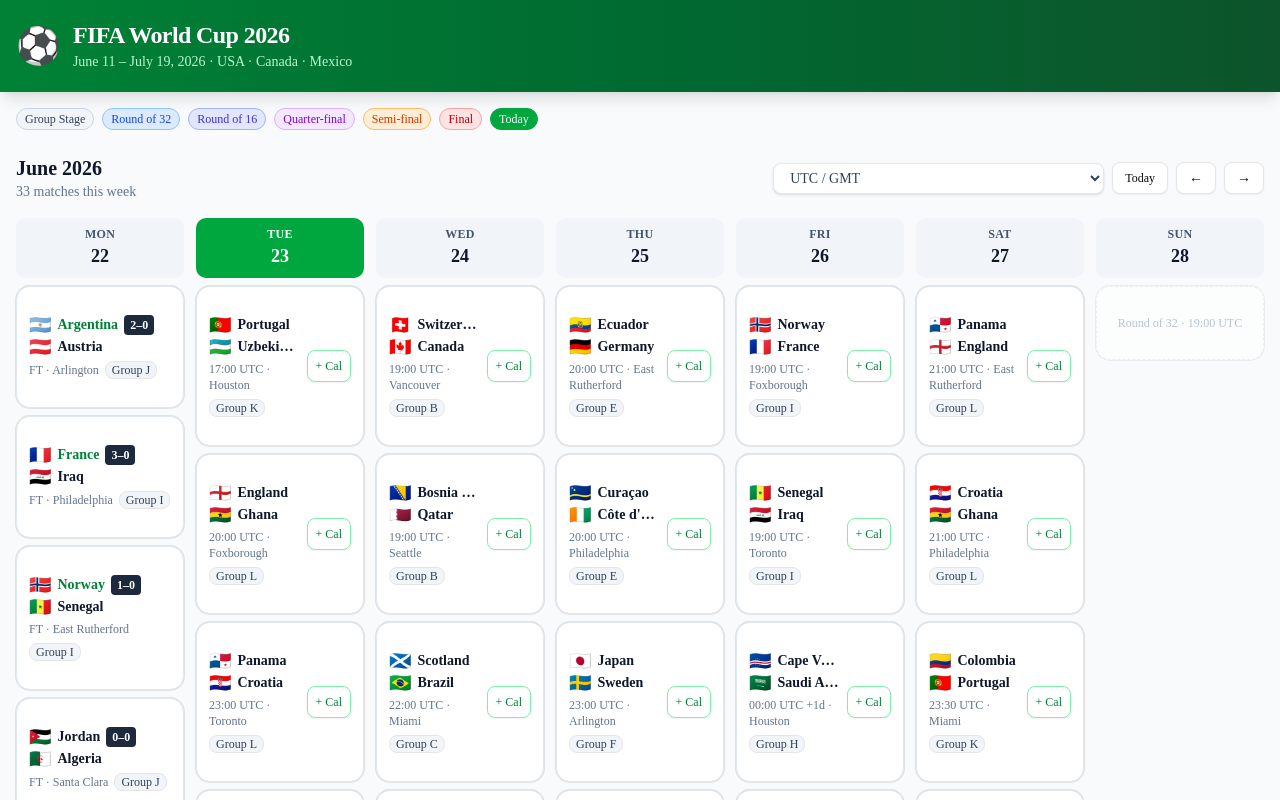
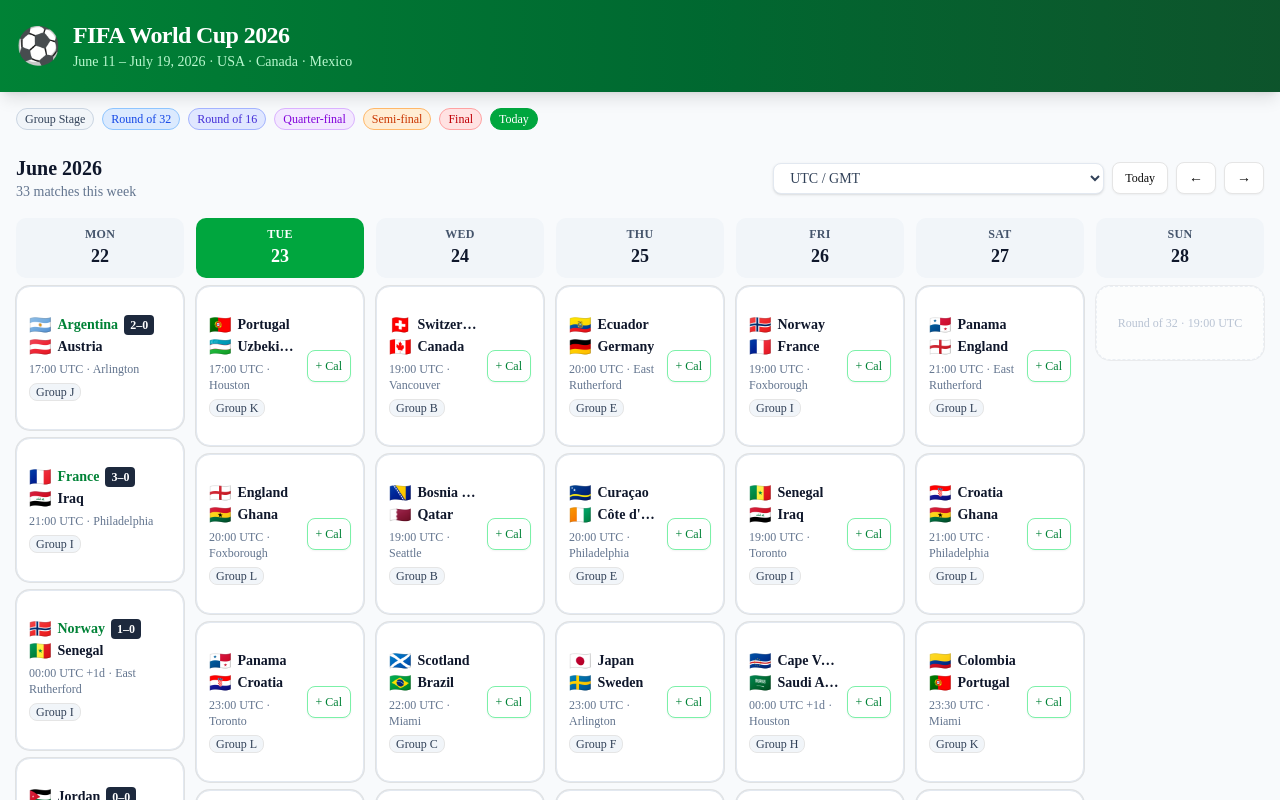
Before and after one commit to charlotteliang/worldcup-calendar, a Next.js app: page / in a window 1280 px wide. Shown: the top 800 px of the page. Built offline with nearby package versions, Linux system fonts and the light colour scheme.

Commit message:
fix: always show match time instead of replacing with FT

```diff
--- a/src/components/MatchCard.tsx
+++ b/src/components/MatchCard.tsx
@@ -66,7 +66,7 @@
             {/* Meta */}
             <div className="flex items-center gap-1.5 mt-1 flex-wrap">
               <span className="text-xs text-slate-500">
-                {hasScore ? "FT" : `${displayTime} ${tz.abbr}${nextDay ? " +1d" : ""}`} · {match.city}
+                {displayTime} {tz.abbr}{nextDay ? " +1d" : ""} · {match.city}
               </span>
               <Badge variant="outline" className={`text-xs px-1.5 py-0 ${stageColors[match.stage]}`}>
                 {match.group ? `Group ${match.group}` : match.stage}
```
